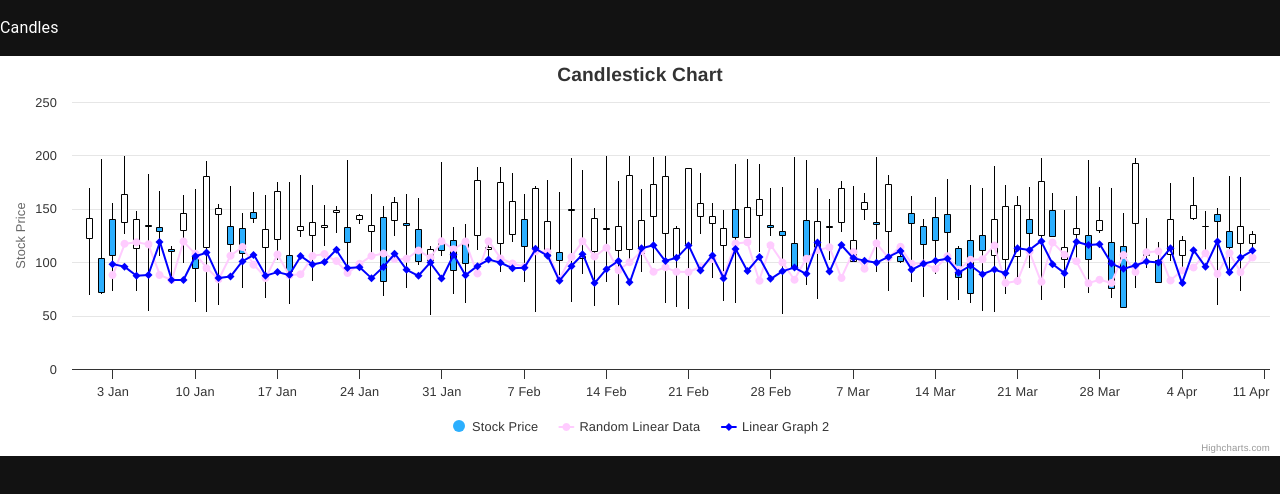
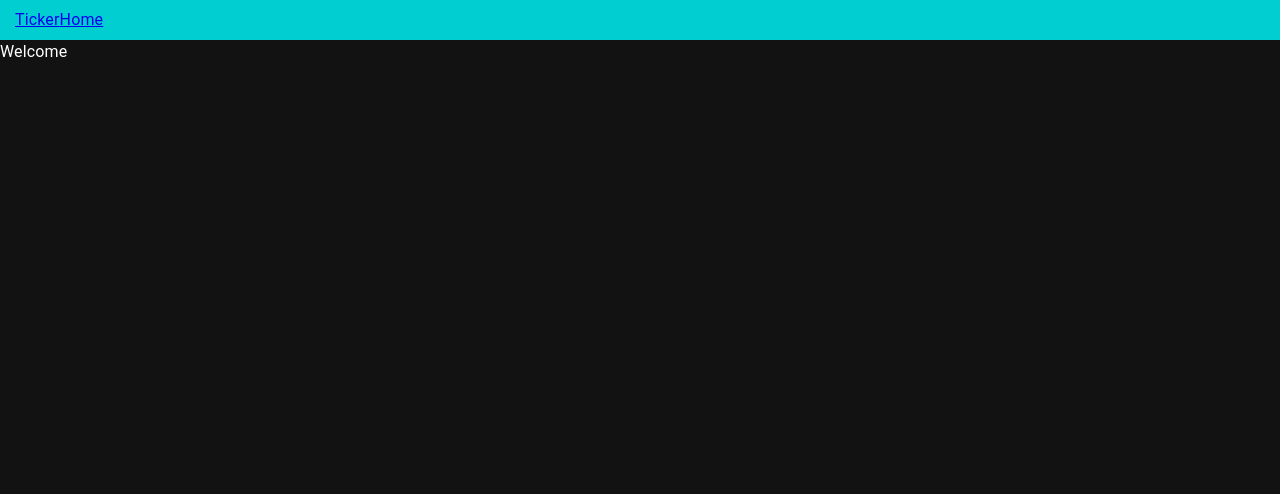
Before and after one commit to ALGO-Kolkhoz/algo-frontend-app, a React (Create React App) app: page / in a window 1280 px wide. Shown: the top 494 px of the page. Built offline with nearby package versions, Linux system fonts and the light colour scheme.

Commit message:
Added routing

```diff
--- a/src/App.tsx
+++ b/src/App.tsx
@@ -3,12 +3,18 @@ import logo from './logo.svg';
 import './App.css';
 import TickerPage from './components/pages/TickerPage';
 import { TickerContext } from './context/TickerContext';
+import { BrowserRouter } from 'react-router-dom';
+import Router from './components/Router';
+import Bar from './components/ui/bar/Bar';
 
 function App() {
 	const [tickName, setTickName] = useState('PER_DAY');
 	return (
 		<TickerContext.Provider value={{ tickName, setTickName }}>
-			<TickerPage />
+			<BrowserRouter>
+				<Bar />
+				<Router />
+			</BrowserRouter>
 		</TickerContext.Provider>
 	);
 }
--- a/src/components/Router.jsx
+++ b/src/components/Router.jsx
@@ -1,21 +1,17 @@
 import React from 'react';
 import { Route } from 'react-router';
-import { Redirect, Switch, createBrowserRouter } from 'react-router-dom';
+import { Routes } from 'react-router-dom';
 import { nanoid } from 'nanoid';
 import TickerPage from './pages/TickerPage';
 import WelcomePage from './pages/WelcomePage';
 
-const Router = createBrowserRouter([
-	{
-		path: '/',
-		element: <WelcomePage />,
-		children: [
-			{
-				path: 'ticker',
-				element: <TickerPage />,
-			},
-		],
-	},
-]);
+const Router = () => {
+	return (
+		<Routes>
+			<Route path='/' Component={WelcomePage} />
+			<Route path='/ticker' Component={TickerPage} />
+		</Routes>
+	);
+};
 
 export default Router;
--- /dev/null
+++ b/src/components/ui/bar/Bar.module.css
@@ -0,0 +1,26 @@
+.bar {
+	height: 40px;
+	width: 100vw;
+	padding: 15px;
+	background-color: darkturquoise;
+	display: flex;
+	align-items: center;
+	padding: 0 15px;
+}
+.abandonedLink {
+	margin: 10px;
+	margin-left: auto;
+}
+.helloDiv {
+	display: inline-block;
+	margin-left: auto;
+}
+.signupLink {
+	margin-right: 20px;
+}
+.Link {
+	margin: 10px;
+}
+.functionalLinks {
+	margin: 5px;
+}
--- /dev/null
+++ b/src/components/ui/bar/Bar.tsx
@@ -0,0 +1,16 @@
+import React from 'react';
+import classes from './Bar.module.css';
+import { nanoid } from 'nanoid';
+import { Link } from 'react-router-dom';
+
+const Bar = () => {
+	const id = nanoid;
+	return (
+		<div className={classes.bar}>
+			<Link to='/ticker'>Ticker</Link>
+			<Link to='/'>Home</Link>
+		</div>
+	);
+};
+
+export default Bar;
--- a/src/index.tsx
+++ b/src/index.tsx
@@ -6,7 +6,6 @@ import reportWebVitals from './reportWebVitals';
 import { ThemeProvider, createTheme } from '@mui/material/styles';
 import CssBaseline from '@mui/material/CssBaseline';
 import { BrowserRouter } from 'react-router-dom';
-import Router from './components/Router';
 
 const root = ReactDOM.createRoot(
 	document.getElementById('root') as HTMLElement
```
Also changed, not shown: src/components/pages/TickerPage.jsx (+12 -0 lines).
